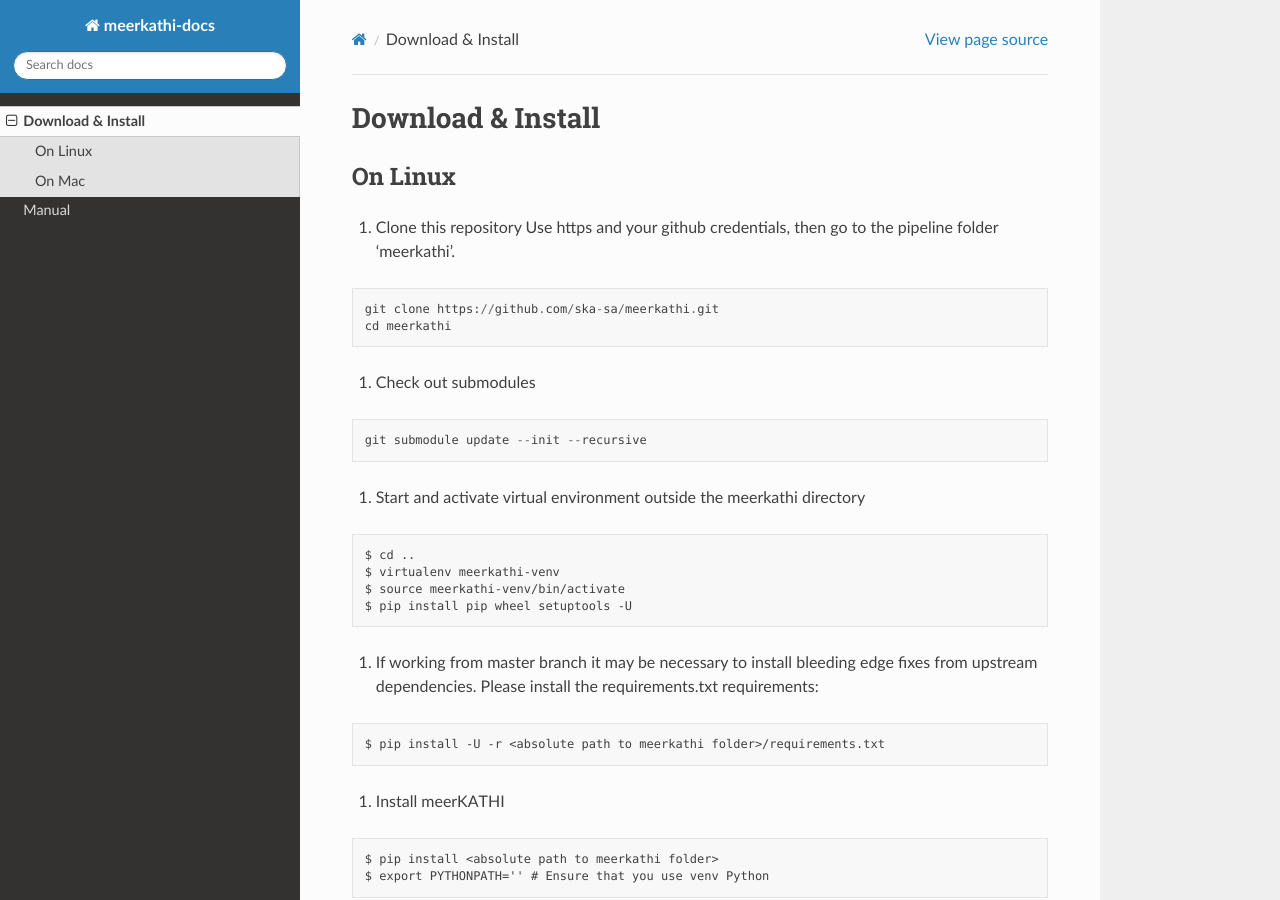
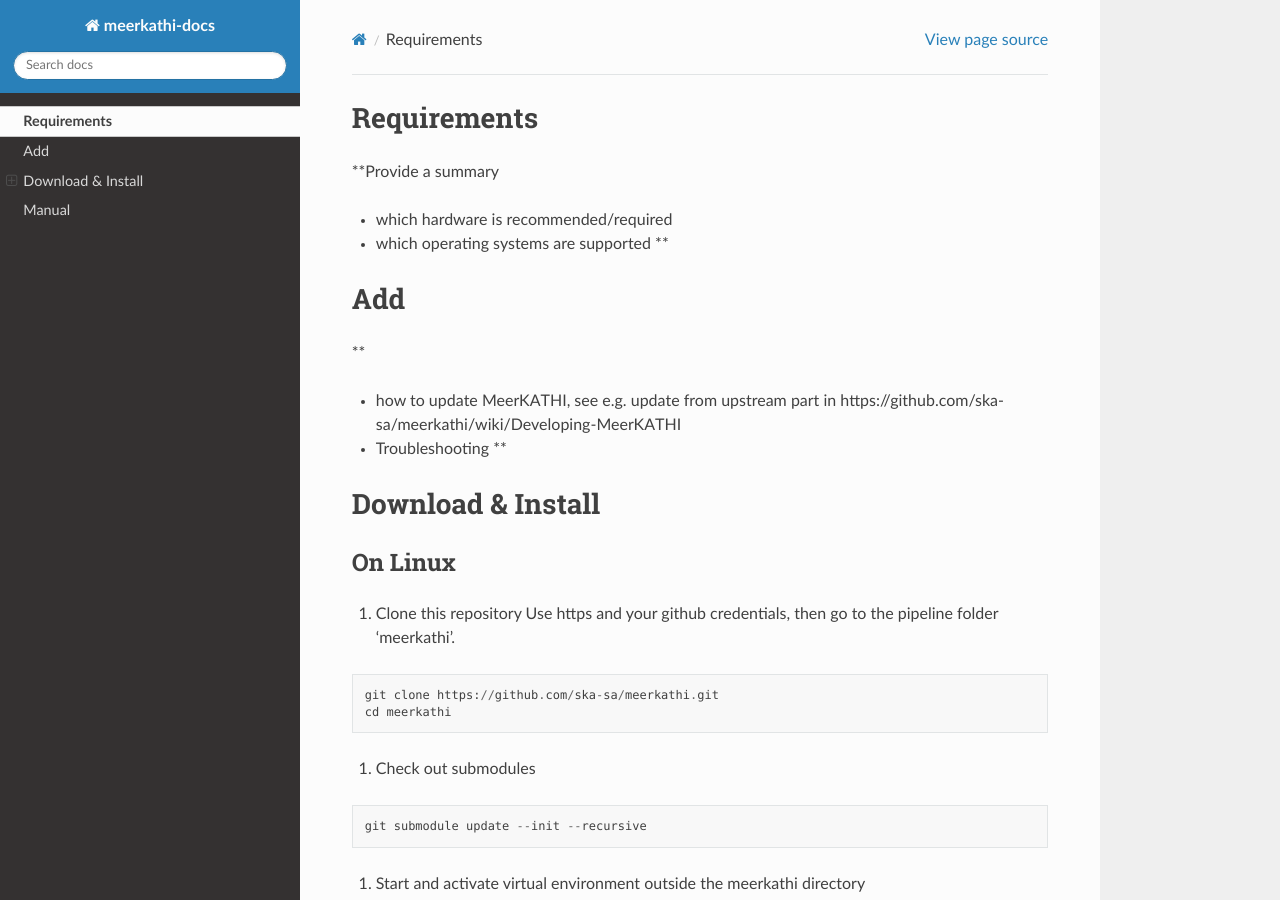
Before and after one commit to paoloserra/MeerKATHI-docs, a Sphinx documentation site: the page built from sphinx/meerkathiREADME.md, in a window 1280 px wide and 900 px high. Built offline with Sphinx 7.4.7 and the Read the Docs theme 2.0.0, drawn with Linux system fonts in a browser that asks for light colours.

Commit message:
Update meerkathiREADME.md

```diff
--- a/sphinx/meerkathiREADME.md
+++ b/sphinx/meerkathiREADME.md
@@ -1,3 +1,15 @@
+## Requirements
+**Provide a summary
+* which hardware is recommended/required
+* which operating systems are supported
+**
+
+## Add
+**
+* how to update MeerKATHI, see e.g. update from upstream part in https://github.com/ska-sa/meerkathi/wiki/Developing-MeerKATHI
+* Troubleshooting
+**
+
 ## Download & Install
 
 ### On Linux
```
